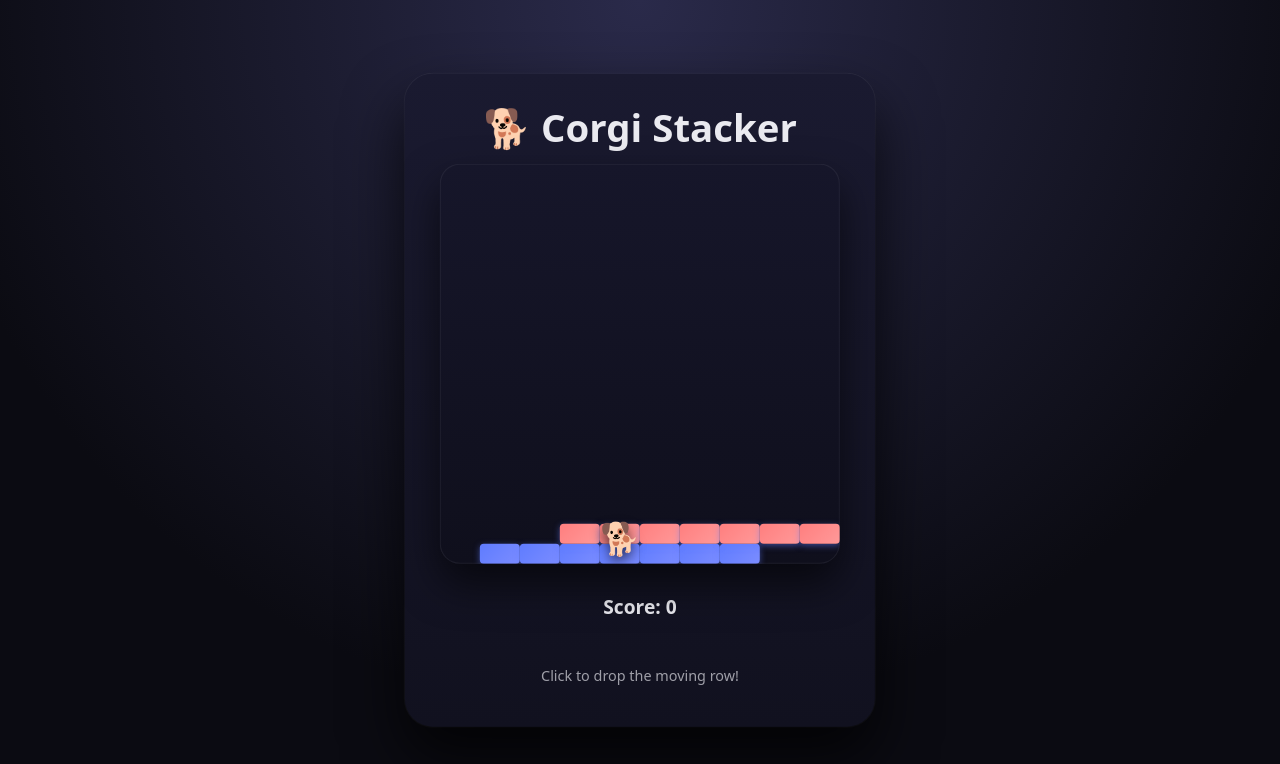
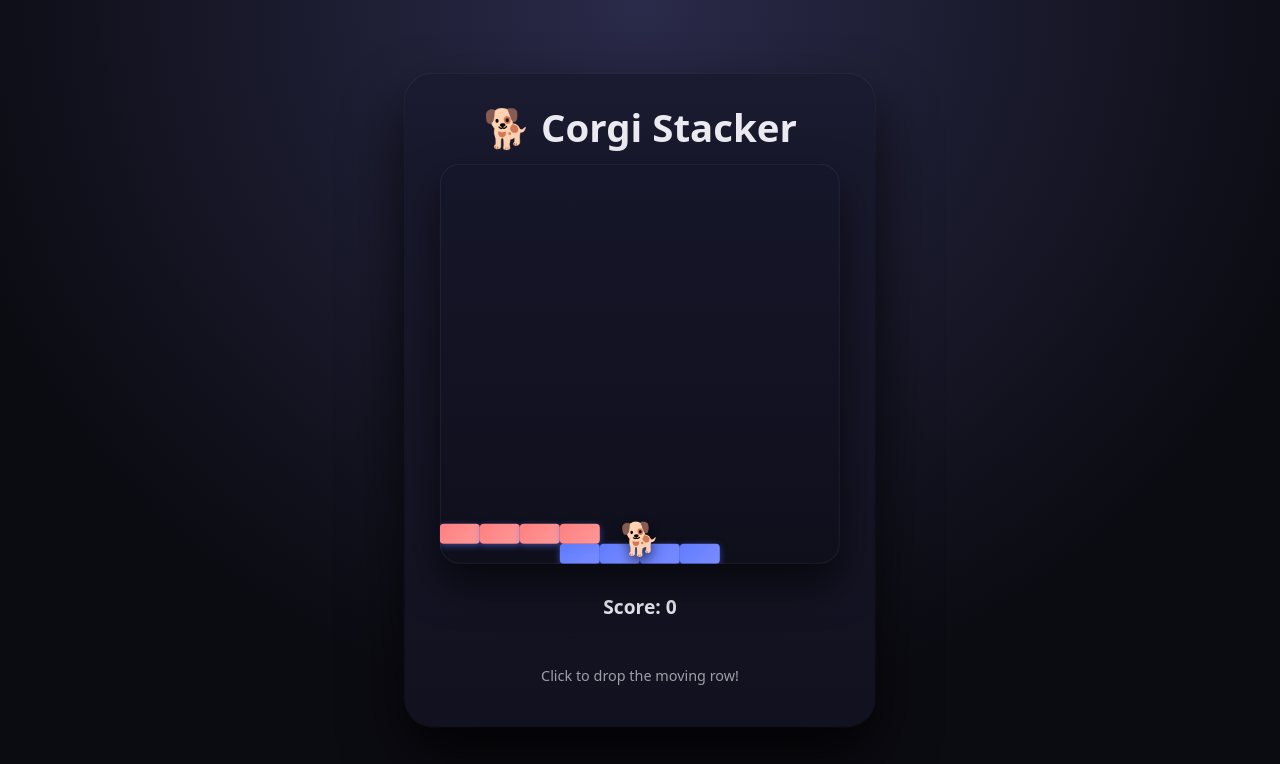
Before and after one commit to brendanbobryk/corgi-stack-jump, a React (Vite) app in the folder corgi-stack-jump/: page / in a window 1280 px wide. Shown: the top 764 px of the page. Built offline with nearby package versions, Linux system fonts and the light colour scheme.

Commit message:
changed initial tile width to 4 and implemented speed increase with height

```diff
--- a/corgi-stack-jump/src/App.jsx
+++ b/corgi-stack-jump/src/App.jsx
@@ -5,10 +5,10 @@ const GAME_WIDTH = 400
 const GAME_HEIGHT = 400
 const BLOCK_SIZE = 40
 const BLOCK_HEIGHT = 20
-const INITIAL_BLOCKS = 7
-const MOVE_SPEED_BASE = 300 // milliseconds per block
+const INITIAL_BLOCKS = 4 // start narrower
+const MOVE_SPEED_BASE = 400 // milliseconds per block, slowest
+const SPEED_INCREASE = 15 // speed up per row
 
-// Helper to snap a starting x to the grid
 const snapToGrid = x => Math.floor(x / BLOCK_SIZE) * BLOCK_SIZE
 
 function App() {
@@ -33,13 +33,12 @@ function App() {
     if (!movingRow && !gameOver) {
       const y = topRow.y - BLOCK_HEIGHT
       const blocks = topRow.blocks
-      // start moving row at x=0 (grid aligned)
       setMovingRow({ x: 0, y, blocks })
       setDirection(1)
     }
   }, [movingRow, topRow, gameOver])
 
-  // Move the sliding row in a grid-aligned fashion
+  // Move the sliding row in grid-aligned steps
   useEffect(() => {
     if (!movingRow || gameOver) return
 
@@ -60,7 +59,7 @@ function App() {
         setDirection(newDir)
         return { ...prev, x: newX }
       })
-    }, MOVE_SPEED_BASE - stack.length * 15)
+    }, Math.max(50, MOVE_SPEED_BASE - stack.length * SPEED_INCREASE)) // faster as stack grows
 
     return () => clearInterval(interval)
   }, [movingRow, direction, stack, gameOver])
@@ -82,7 +81,6 @@ function App() {
       return
     }
 
-    // snap the new row to the grid
     const snappedX = snapToGrid(overlapStart)
 
     setStack(p => [
```
